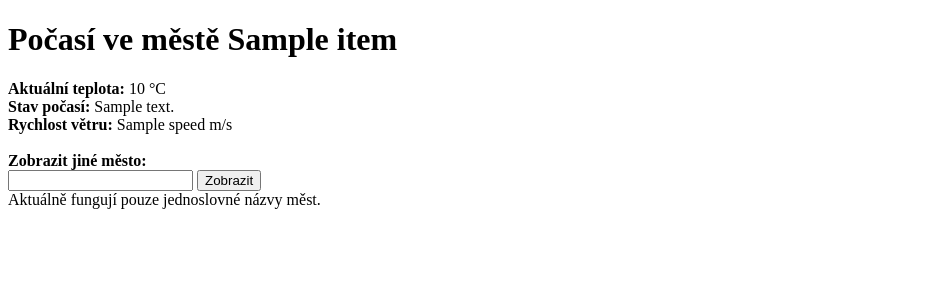
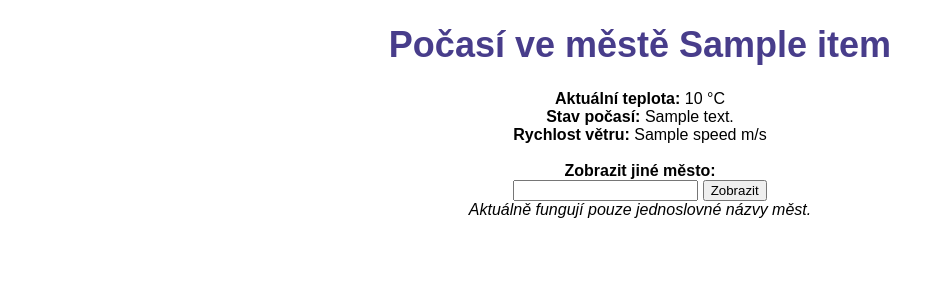
Before and after one commit to petrambroz/weather_app, a Flask app: page / in a window 1280 px wide. Shown: the top 300 px of the page, without its empty margins (0-944 px from the left). Run offline with Flask 2, Linux system fonts and the light colour scheme; a database or web service that is not in the repository returns one stand-in record (values such as "Sample title"); data that the repository does not hold is empty.

Commit message:
minor html changes, added css

```diff
--- /dev/null
+++ b/static/css/main.css
@@ -0,0 +1,16 @@
+body, header {
+    text-align: center;
+}
+body {
+    font-family: sans-serif;
+}
+.form {
+    margin-top: 20;
+}
+header {
+    font-size: 18px;
+    color: darkslateblue;
+}
+i {
+    font-style: italic;
+}
--- a/templates/base.html
+++ b/templates/base.html
@@ -4,6 +4,7 @@
     <meta charset="UTF-8">
     <meta http-equiv="X-UA-Compatible" content="IE=edge">
     <meta name="viewport" content="width=device-width, initial-scale=1.0">
+    <link rel="stylesheet" href="{{ url_for('static', filename='css/main.css') }}">
     <title>Počasí</title>
     {% block head %}{% endblock %}
 </head>
--- a/templates/index.html
+++ b/templates/index.html
@@ -18,6 +18,6 @@
             <input type="submit" value="Zobrazit">
         </form>
     </div>
-    Aktuálně fungují pouze jednoslovné názvy měst.
+    <i>Aktuálně fungují pouze jednoslovné názvy měst.</i>
 </body>
 {% endblock %}
```
